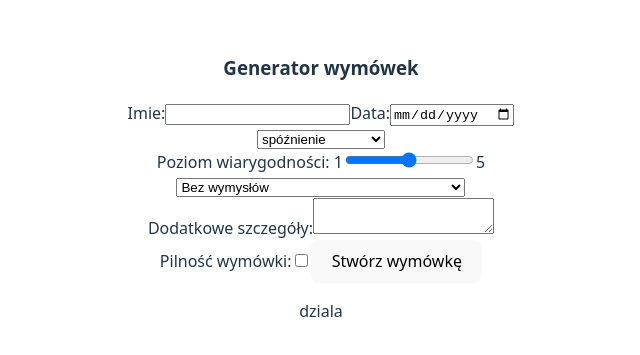
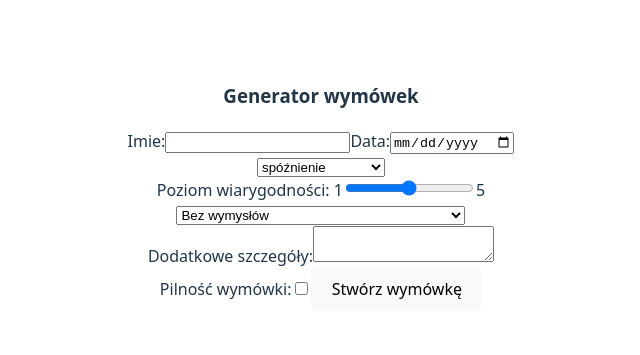
Before and after one commit to wsad4679/Excuse-Generator, a React (Vite) app: page / in a window 1280 px wide. Shown: the part 213-568 px from the top of the page, without its empty margins (319-959 px from the left). Built offline with nearby package versions, Linux system fonts and the light colour scheme.

Commit message:
Finished functions sending data from App to Excuse

```diff
--- a/src/App.tsx
+++ b/src/App.tsx
@@ -9,14 +9,13 @@ function App() {
         setData(data)
     }
 
-    const [data, setData] = useState<object>();
+    const [data, setData] = useState<object>({});
 
-    console.log(data)
 
   return (
     <>
         <Form sendData={getData}/>
-        <Excuse/>
+        <Excuse acceptData={data}/>
     </>
   )
 }
--- a/src/Excuse.tsx
+++ b/src/Excuse.tsx
@@ -1,10 +1,14 @@
 
+interface AcceptData{
+    acceptData:object;
+}
 
-const Excuse = () => {
+const Excuse = ({acceptData}:AcceptData) => {
 
+    console.log(acceptData)
 
     return(
-        <p>dziala</p>
+        <></>
     )
 
 }
```
